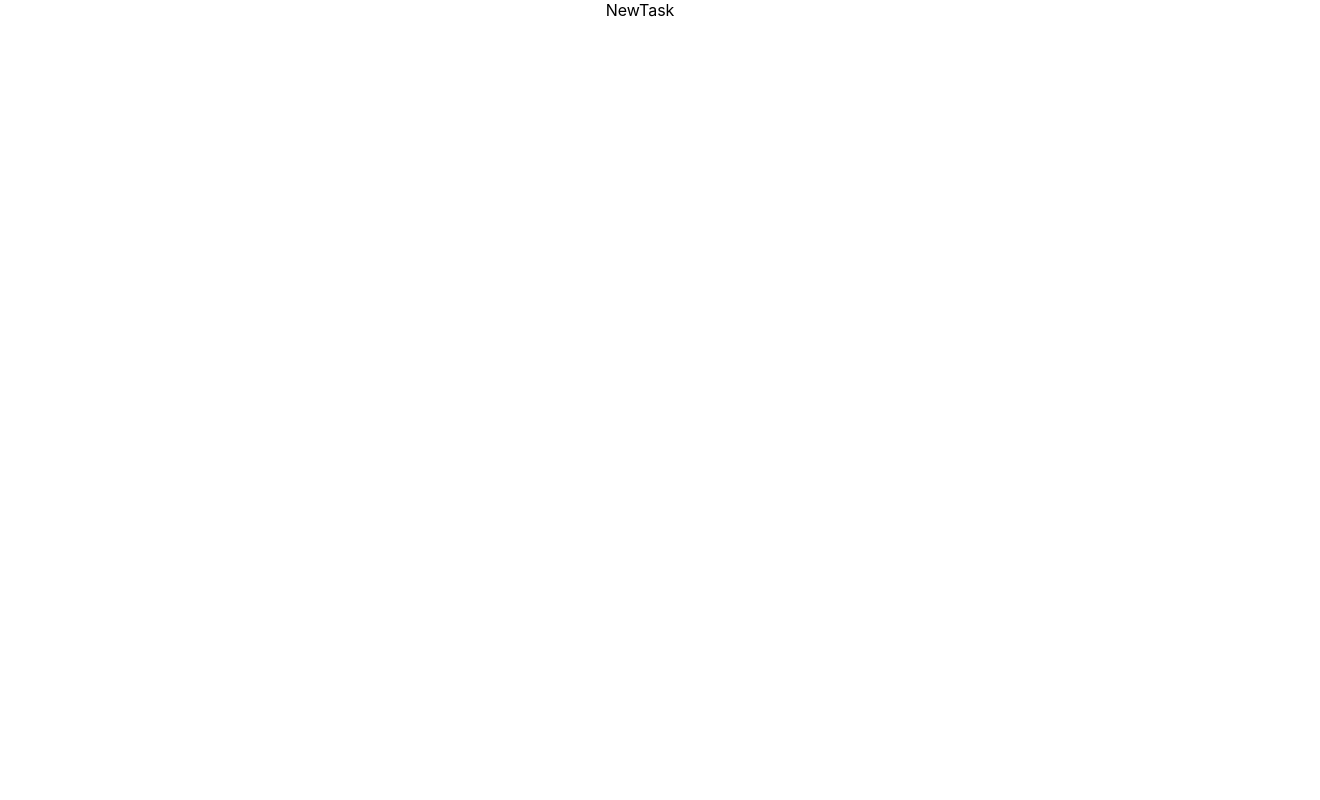
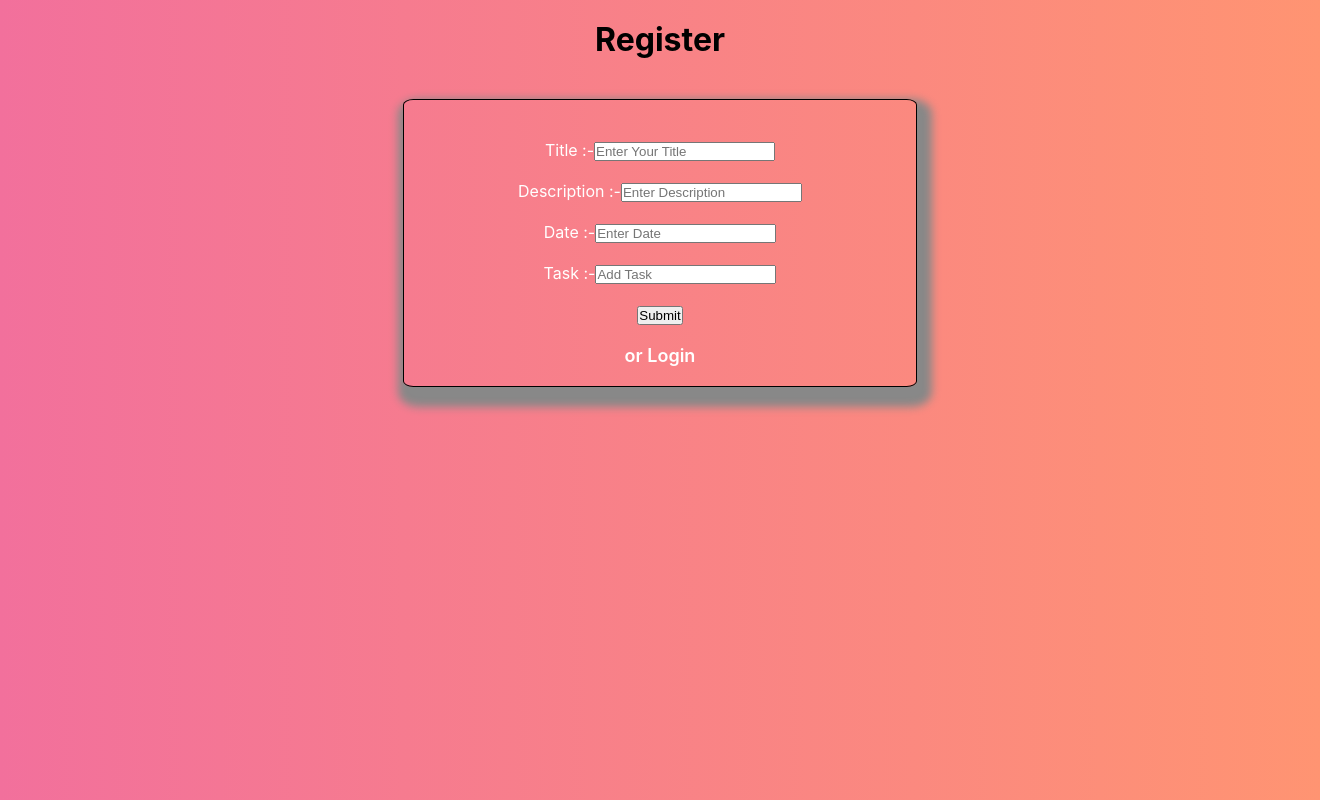
Before and after one commit to YogendraRajpoot/React-Problem, a React (Create React App) app: page /newtask in a window 1280 px wide. Shown: the top 800 px of the page, 1320 px wide, since content can reach past the window. Built offline with nearby package versions, Linux system fonts and the light colour scheme.

Commit message:
completed

```diff
--- a/src/components/AuthContext.jsx
+++ b/src/components/AuthContext.jsx
@@ -1,31 +1,26 @@
 import { createContext, useState } from "react";
 import { useDispatch } from "react-redux";
 import { useNavigate } from "react-router-dom";
-import { islogin } from "./redux/action";
+import { islogin, } from "./redux/action";
 
 export const AuthContext = createContext();
 
 export const AuthContextProvider = ({ children }) => {
-  // const [isAuth, setIsAuth] = useState(false);
   const dispatch = useDispatch();
-  // const [token, setToken] = useState("");
   const [username, setUserName] = useState("");
   const navigate = useNavigate();
 
   const login = (token, username) => {
     if (token !== undefined) {
       console.log("token", token);
-      localStorage.setItem("code%%4", token);
+      // localStorage.setItem("code%%4", token);
       setUserName(username);
       dispatch(islogin(true));
-      dispatch(token(true));
-      // setIsAuth(true);
-      // setToken(token);
       navigate(`/`);
     }
   };
-  localStorage.getItem("code%%4");
-  localStorage.removeItem("Token");
+  // localStorage.getItem("code%%4");
+  // localStorage.removeItem("Token");
   const logout = () => {
     dispatch(islogin(true));
   };
--- a/src/components/login/Login.jsx
+++ b/src/components/login/Login.jsx
@@ -1,9 +1,11 @@
 import React, { useContext, useState } from "react";
 import { useDispatch } from "react-redux";
+// import { useDispatch } from "react-redux";
 import { Link } from "react-router-dom";
 import styled from "styled-components";
 import { AuthContext } from "../AuthContext";
-import { token } from "../redux/action";
+import { istoken } from "../redux/action";
+// import { token } from "../redux/action";
 
 const Container = styled.div`
   background-image: linear-gradient(
@@ -60,7 +62,8 @@ export const Login = () => {
     })
       .then((res) => res.json())
       .then((res) => {
-        dispatch(token(res.token));
+        console.log(res.token);
+        dispatch(istoken(res.token));
         login(res.token, username);
         // console.log(username);
       })
@@ -85,6 +88,8 @@ export const Login = () => {
             name="username"
             value={username}
             onChange={handleChange}
+            required
+
           />
         </label>
         <br />
@@ -98,6 +103,8 @@ export const Login = () => {
             name="password"
             value={password}
             onChange={handleChange}
+            required
+
           />
         </label>
         <br />
--- a/src/components/newTask/NewTask.jsx
+++ b/src/components/newTask/NewTask.jsx
@@ -1,7 +1,141 @@
-import React from 'react'
+import React, { useState } from "react";
+import { Link, useNavigate } from "react-router-dom";
+import styled from "styled-components";
+
+const Container = styled.div`
+  background-image: linear-gradient(
+    to right,
+    rgb(242, 112, 156),
+    rgb(255, 148, 114)
+  );
+  color: white;
+  padding: 20px;
+  height: 920px;
+  width: 100%;
+  h1 {
+    color: black;
+  }
+`;
+const StyledForm = styled.form`
+  border: 1px solid black;
+  border-radius: 2%;
+  width: 40%;
+  margin-left: auto;
+  margin-right: auto;
+  box-shadow: 5px 10px 8px 10px #888888;
+`;
+const StyledLink = styled(Link)`
+  text-decoration: none;
+  color: white;
+  font-size: large;
+  font-weight: 600;
+  &:hover {
+    color: black;
+  }
+`;
 
 export const NewTask = () => {
+  const navigate = useNavigate();
+  const [form, setForm] = useState({
+    title: "",
+    description: "",
+    date: "",
+    progress: "",
+    tags: "",
+    task: "",
+  });
+  const handleChange = (e) => {
+    const { name, value } = e.target;
+    setForm({ ...form, [name]: value });
+  };
+
+  const { title, description, date,  task } = form;
+
+  const hadleSubmit = (e) => {
+    e.preventDefault();
+    console.log(form);
+    fetch(`https://masai-api-mocker.herokuapp.com/auth/register`, {
+      method: "post",
+      body: JSON.stringify(form),
+      headers: { "Content-Type": "application/json" },
+    })
+      .then((res) => res.json())
+      .then((res) => console.log(res))
+      .catch((err) => console.log(err));
+    login();
+  };
+  const login = () => {
+    navigate("/login");
+  };
+
   return (
-    <div>NewTask</div>
-  )
-}
+    <Container>
+      <h1>Register</h1>
+      <br />
+      <br />
+      <StyledForm onSubmit={hadleSubmit}>
+        <br />
+        <br />
+        <label>
+          {" "}
+          Title :-
+          <input
+            type="text"
+            placeholder="Enter Your Title"
+            name="title"
+            value={title}
+            onChange={handleChange}
+            required
+          />
+        </label>
+        <br />
+        <br />
+        <label>
+          Description :-
+          <input
+            type="text"
+            placeholder="Enter Description"
+            name="description"
+            value={description}
+            onChange={handleChange}
+            required
+          />
+        </label>
+        <br />
+        <br />
+        <label>
+          Date :-
+          <input
+            type="text"
+            placeholder="Enter Date"
+            name="date"
+            value={date}
+            onChange={handleChange}
+            required
+          />
+        </label>
+        <br />
+        <br />
+        <label>
+          Task :-
+          <input
+            type="text"
+            placeholder="Add Task"
+            name="task"
+            value={task}
+            onChange={handleChange}
+            required
+          />
+        </label>
+        <br />
+        <br />
+        <input type="submit" value="Submit" />
+        <br />
+        <br />
+        <StyledLink to={"/login"}>or Login</StyledLink>
+        <br />
+        <br />
+      </StyledForm>
+    </Container>
+  );
+};
--- a/src/components/redux/action.js
+++ b/src/components/redux/action.js
@@ -1,5 +1,5 @@
-export const is_Login = "IS_LOGIN";
-export const Login = "LOGIN";
+export const is_Login = "is_Login";
+export const Login = "Login";
 export const Token="Token"
 
 export const islogin = (payload) => ({
@@ -10,7 +10,7 @@ export const login = (payload) => ({
   type: Login,
   payload,
 });
-export const token = (payload) => ({
+export const istoken = (payload) => ({
   type: Token,
   payload,
 });
--- a/src/components/redux/reducer.js
+++ b/src/components/redux/reducer.js
@@ -1,7 +1,7 @@
 import { is_Login, Login, Token } from "./action";
 
 export const ReducerK = (
-  store = { user: {}, isLogin: false, Token: "" },
+  store ,
   action
 ) => {
   switch (action.type) {
@@ -18,7 +18,7 @@ export const ReducerK = (
     case Token:
       return {
         ...store,
-        token: { ...action.payload },
+        token: action.payload
       };
 
     default:
--- a/src/components/redux/store.js
+++ b/src/components/redux/store.js
@@ -1,5 +1,8 @@
 import { createStore } from "redux";
 import { ReducerK } from "./reducer";
 
-
-export const store = createStore(ReducerK, window.__REDUX_DEVTOOLS_EXTENSION__ && window.__REDUX_DEVTOOLS_EXTENSION__())
+export const store = createStore(ReducerK, {
+  user: {},
+  isLogin: false,
+  token: "",
+});
--- a/src/components/sidebar/Sidebar.jsx
+++ b/src/components/sidebar/Sidebar.jsx
@@ -47,7 +47,7 @@ const Logout = styled.button`
 
 export const Sidebar = () => {
   const { logout, username } = useContext(AuthContext);
-  const token = useSelector((state) => state.Token);
+  const token = useSelector((state) => state.token);
   const [profile, setProfile] = useState({});
   useEffect(() => {
     if (token) {
```
Also changed, not shown: src/components/register/Register.jsx (+11 -0 lines).
